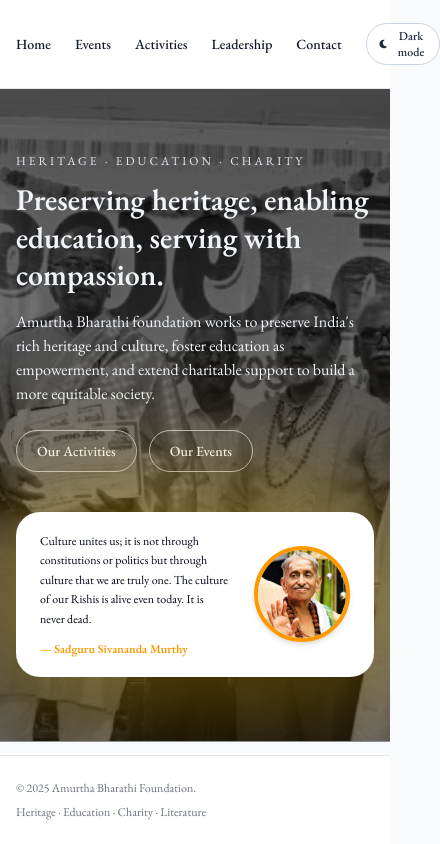
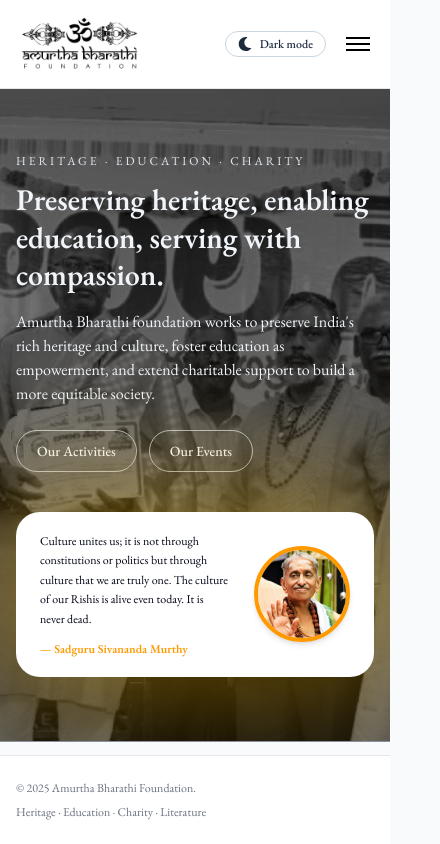
Before and after one commit to E7VN/amurtha-bharathi, a Next.js app in the folder frontend/: page / in a window 390 px wide. Shown: the whole page, 440 px wide, since content can reach past the window. Built offline with nearby package versions, Linux system fonts and the light colour scheme.

Commit message:
Rerouted API to new mail

```diff
--- a/frontend/app/api/contact/route.ts
+++ b/frontend/app/api/contact/route.ts
@@ -1,7 +1,7 @@
 import { Resend } from "resend";
 import { NextResponse } from "next/server";
 
-const resend = new Resend(process.env.re_VHrPvfeS_FaLDzT73mRw5fkgYAq7NmuAJ);
+const resend = new Resend(process.env.re_b6gj4vTT_EbYvfARrKicwFCyEd2aCY26r);
 
 export async function POST(req: Request) {
   const { name, email, message } = await req.json();
@@ -9,7 +9,7 @@
   try {
     await resend.emails.send({
       from: "Website Contact <onboarding@resend.dev>", // temporary sender
-      to: "prakash@umasfintax.com",
+      to: "voice.amurthabharathi@gmail.com",
       subject: `New message from ${name}`,
       replyTo: email,
       text: `
--- a/frontend/app/layout.tsx
+++ b/frontend/app/layout.tsx
@@ -1,24 +1,13 @@
 // app/layout.tsx
 import "./globals.css";
-import Link from "next/link";
-import Image from "next/image";
 import { ThemeProvider } from "@/components/ThemeProvider";
-import { ThemeToggle } from "@/components/ThemeToggle";
-import { BrandLogo } from "@/components/BrandLogo";
+import Navbar from "@/components/Navbar";
 
 export const metadata = {
   title: "Amurtha Bharathi Foundation",
   description:
     "Heritage, culture, education and charity for an equitable society.",
 };
-
-const navLinks = [
-  { href: "/", label: "Home" },
-  { href: "/events", label: "Events" },
-  { href: "/initiatives", label: "Activities" },
-  { href: "/leadership", label: "Leadership" },
-  { href: "/contact", label: "Contact" },
-];
 
 export default function RootLayout({
   children,
@@ -27,41 +16,10 @@
 }) {
   return (
     <html lang="en" suppressHydrationWarning>
-      <head>
-        <link rel="preconnect" href="https://fonts.googleapis.com" />
-        <link
-          rel="preconnect"
-          href="https://fonts.gstatic.com"
-          crossOrigin="anonymous"
-        />
-        <link
-          href="https://fonts.googleapis.com/css2?family=Roboto:wght@300;400;500;700&display=swap"
-          rel="stylesheet"
-        />
-      </head>
       <body className="min-h-screen flex flex-col">
         <ThemeProvider>
-          <header className="site-header backdrop-blur">
-            <div className="max-w-6xl mx-auto px-4 py-3 flex items-center justify-between">
-              {/* use logo instead of text */}
-              <BrandLogo />
 
-              <div className="flex items-center gap-6">
-                <nav className="flex items-center gap-6 text-sm font-medium">
-                  {navLinks.map((link) => (
-                    <Link
-                      key={link.href}
-                      href={link.href}
-                      className="hover:text-brand-blue"
-                    >
-                      {link.label}
-                    </Link>
-                  ))}
-                </nav>
-                <ThemeToggle />
-              </div>
-            </div>
-          </header>
+          <Navbar />
 
           <main className="flex-1">{children}</main>
 
@@ -71,6 +29,7 @@
               <p>Heritage · Education · Charity · Literature</p>
             </div>
           </footer>
+
         </ThemeProvider>
       </body>
     </html>
--- a/frontend/components/Navbar.tsx
+++ b/frontend/components/Navbar.tsx
@@ -0,0 +1,89 @@
+"use client";
+
+import Link from "next/link";
+import { useState } from "react";
+import { ThemeToggle } from "@/components/ThemeToggle";
+import { BrandLogo } from "@/components/BrandLogo";
+
+const navLinks = [
+  { href: "/", label: "Home" },
+  { href: "/events", label: "Events" },
+  { href: "/initiatives", label: "Activities" },
+  { href: "/leadership", label: "Leadership" },
+  { href: "/contact", label: "Contact" },
+];
+
+export default function Navbar() {
+  const [menuOpen, setMenuOpen] = useState(false);
+
+  return (
+    <header className="site-header backdrop-blur">
+      <div className="max-w-6xl mx-auto px-4 py-3 flex items-center justify-between">
+
+        <BrandLogo />
+
+        {/* Desktop Nav */}
+        <nav className="hidden md:flex items-center gap-6 text-sm font-medium ml-auto mr-6">
+          {navLinks.map((link) => (
+            <Link
+              key={link.href}
+              href={link.href}
+              className="hover:text-brand-blue"
+            >
+              {link.label}
+            </Link>
+          ))}
+        </nav>
+
+        {/* Right side controls */}
+        <div className="flex items-center gap-4">
+
+          <ThemeToggle />
+
+          {/* Animated Hamburger */}
+          <button
+            onClick={() => setMenuOpen(!menuOpen)}
+            className="md:hidden flex flex-col justify-center items-center w-8 h-8 space-y-1"
+          >
+            <span
+              className={`block h-0.5 w-6 bg-black dark:bg-white transition-transform duration-300
+              ${menuOpen ? "rotate-45 translate-y-1.5" : ""}`}
+            />
+            <span
+              className={`block h-0.5 w-6 bg-black dark:bg-white transition-opacity duration-300
+              ${menuOpen ? "opacity-0" : ""}`}
+            />
+            <span
+              className={`block h-0.5 w-6 bg-black dark:bg-white transition-transform duration-300
+              ${menuOpen ? "-rotate-45 -translate-y-1.5" : ""}`}
+            />
+          </button>
+
+        </div>
+      </div>
+
+      {/* Mobile dropdown with animation */}
+      <div
+        className={`md:hidden overflow-hidden transition-all duration-300 ease-in-out
+        ${menuOpen ? "max-h-64 opacity-100" : "max-h-0 opacity-0"}
+        bg-slate-900/60 backdrop-blur-xl`}
+      >
+        <div className="flex flex-col items-center gap-5 py-5 text-white">
+
+          {navLinks.map((link) => (
+            <Link
+              key={link.href}
+              href={link.href}
+              onClick={() => setMenuOpen(false)}
+              className="text-lg hover:text-brand-blue transition-colors"
+            >
+              {link.label}
+            </Link>
+          ))}
+
+        </div>
+      </div>
+
+    </header>
+  );
+}
```
